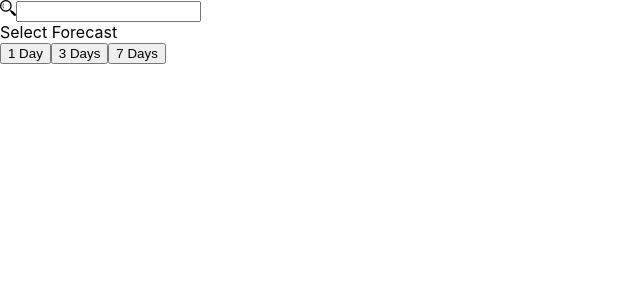
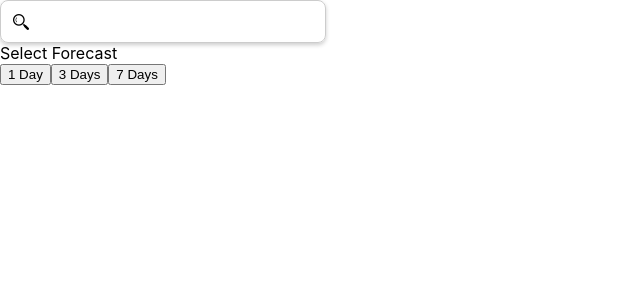
Before and after one commit to Zenny00/ReactWeatherApp, a React (Create React App) app: page / in a window 1280 px wide. Shown: the top 300 px of the page, without its empty margins (0-640 px from the left). Built offline with nearby package versions, Linux system fonts and the light colour scheme.

Commit message:
Style search bar

```diff
--- a/src/search_bar/SearchBar.js
+++ b/src/search_bar/SearchBar.js
@@ -5,12 +5,27 @@ export default function SearchBar(props) {
   const [query, setQuery] = useState([]);
 
   return (
-    <div>
+    <div style={{
+      padding: "12px",
+      borderRadius: "8px",
+      border: "1px solid #ccc",
+      width: "300px",
+      display: "flex",
+      justifyContent: "start",
+      gap: "0.5em",
+      alignItems: "center",
+      boxShadow: "0 2px 4px rgba(0, 0, 0, 0.2)"
+    }}>
       <img src={logo} alt="magnifying glass" height={16} width={16} />
       <input
         type="text"
         value={query}
         onChange={(e) => setQuery(e.target.value)}
+        style={{
+          width: "100%",
+          border: "none",
+          zIndex: "1"
+        }}
       />
     </div>
   );
```
Also changed, not shown: src/search_bar/SearchBar.css (added, +19 -0 lines).
